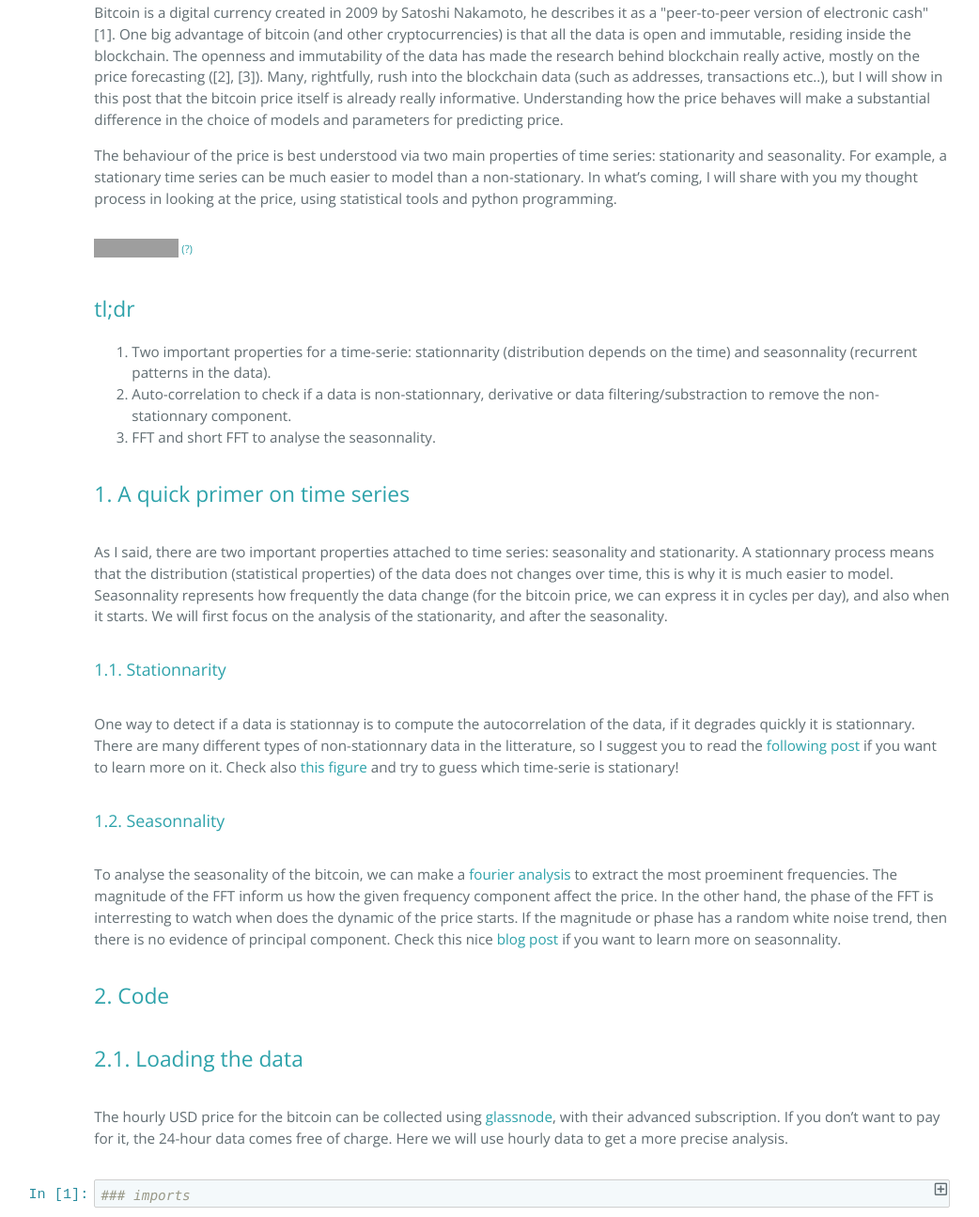
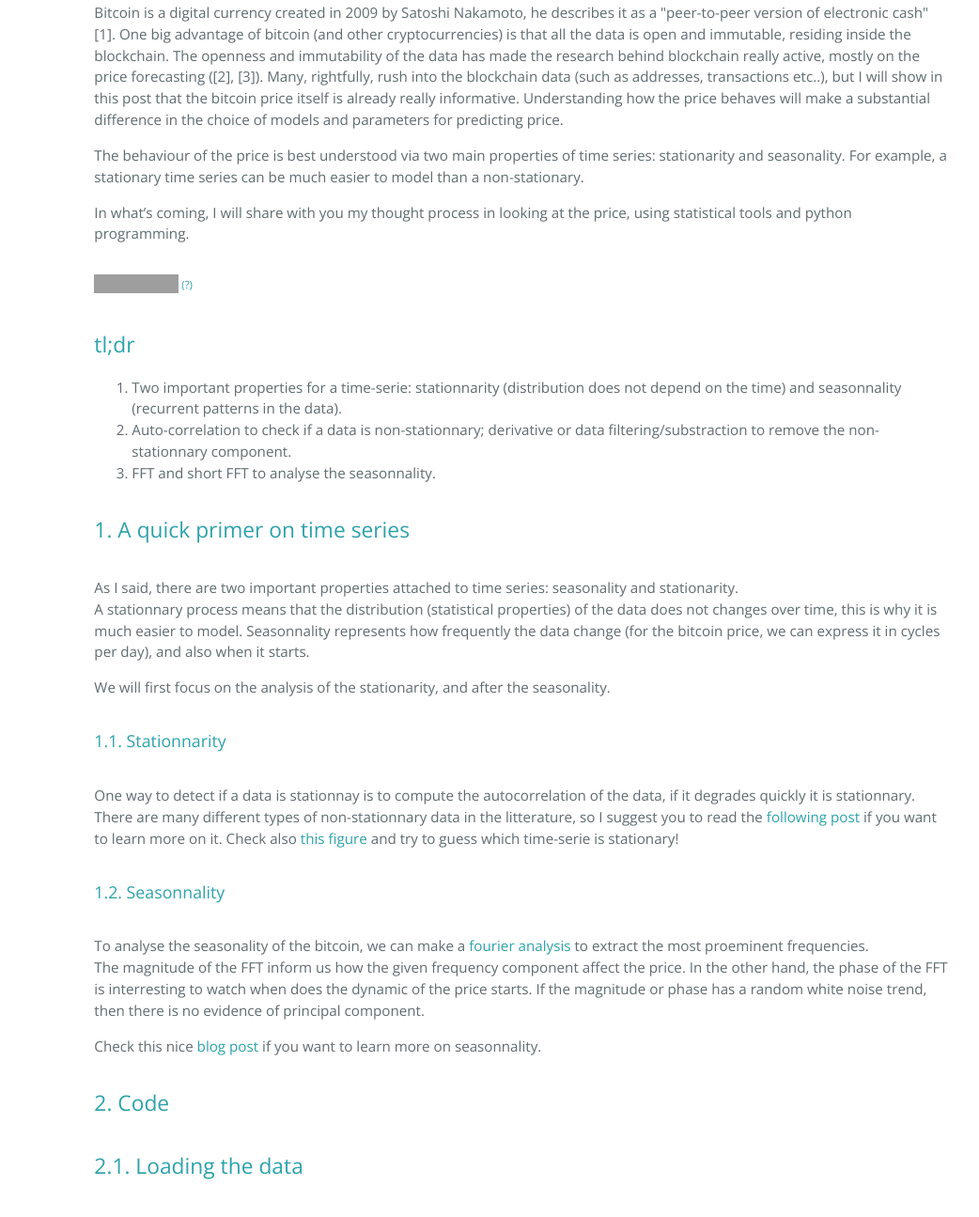
Before and after one commit to ltetrel/ltetrel.github.io, a Jekyll site: the page built from _posts/2000-01-01-bitcoin_price.html, in a window 1280 px wide and 1400 px high, scrolled down 555 px, cut to the strip 105-1400 px from the top of the window. Shown: the whole strip at 94% size, without its empty margins (130-1172 px from the left). Built offline with Jekyll 4.4.1, drawn with Linux system fonts in a browser that asks for light colours; nearby versions of some CDN libraries; comment, search, counter and statistics services are not loaded; some of the changed text lies outside the part shown; grey boxes are pictures that could not be loaded.

Commit message:
typo bitcoin_price

```diff
--- a/_posts/2000-01-01-bitcoin_price.html
+++ b/_posts/2000-01-01-bitcoin_price.html
@@ -17,9 +17,8 @@
 The openness and immutability of the data has made the research behind blockchain really active, mostly on the price forecasting (<cite><a href="#jang2017empirical">[2]</a></cite>, <cite><a href="#mudassir2020time">[3]</a></cite>).
 Many, rightfully, rush into the blockchain data (such as addresses, transactions etc..), but I will show in this post that the bitcoin price itself is already really informative.
 Understanding how the price behaves will make a substantial difference in the choice of models and parameters for predicting price.</p>
-<p>The behaviour of the price is best understood via two main properties of time series: stationarity and seasonality.
-For example, a stationary time series can be much easier to model than a non-stationary.
-In what’s coming, I will share with you my thought process in looking at the price, using statistical tools and python programming.</p>
+<p>The behaviour of the price is best understood via two main properties of time series: stationarity and seasonality. For example, a stationary time series can be much easier to model than a non-stationary.</p>
+<p>In what’s coming, I will share with you my thought process in looking at the price, using statistical tools and python programming.</p>
 </div>
 </div>
 </div>
@@ -34,8 +33,8 @@
 </div><div class="inner_cell">
 <div class="text_cell_render border-box-sizing rendered_html">
 <h2 id="tl;dr">tl;dr<a class="anchor-link" href="#tl;dr">¶</a></h2><ol>
-<li>Two important properties for a time-serie: stationnarity (distribution depends on the time) and seasonnality (recurrent patterns in the data).</li>
-<li>Auto-correlation to check if a data is non-stationnary, derivative or data filtering/substraction to remove the non-stationnary component.</li>
+<li>Two important properties for a time-serie: stationnarity (distribution does not depend on the time) and seasonnality (recurrent patterns in the data).</li>
+<li>Auto-correlation to check if a data is non-stationnary; derivative or data filtering/substraction to remove the non-stationnary component.</li>
 <li>FFT and short FFT to analyse the seasonnality.</li>
 </ol>
 </div>
@@ -51,10 +50,10 @@
 <div class="cell border-box-sizing text_cell rendered"><div class="prompt input_prompt">
 </div><div class="inner_cell">
 <div class="text_cell_render border-box-sizing rendered_html">
-<p>As I said, there are two important properties attached to time series: seasonality and stationarity.
+<p>As I said, there are two important properties attached to time series: seasonality and stationarity.<br/>
 A stationnary process means that the distribution (statistical properties) of the data does not changes over time, this is why it is much easier to model.
-Seasonnality represents how frequently the data change (for the bitcoin price, we can express it in cycles per day), and also when it starts.
-We will first focus on the analysis of the stationarity, and after the seasonality.</p>
+Seasonnality represents how frequently the data change (for the bitcoin price, we can express it in cycles per day), and also when it starts.</p>
+<p>We will first focus on the analysis of the stationarity, and after the seasonality.</p>
 </div>
 </div>
 </div>
@@ -68,10 +67,9 @@
 <div class="cell border-box-sizing text_cell rendered"><div class="prompt input_prompt">
 </div><div class="inner_cell">
 <div class="text_cell_render border-box-sizing rendered_html">
-<p>One way to detect if a data is stationnay is to compute the autocorrelation of the data, if it degrades quickly it is stationnary.
+<p>One way to detect if a data is stationnay is to compute the autocorrelation of the data, if it degrades quickly it is stationnary.<br/>
 There are many different types of non-stationnary data in the litterature, so I suggest you to read the <a href="https://towardsdatascience.com/stationarity-in-time-series-analysis-90c94f27322">following post</a>
-if you want to learn more on it.
-Check also <a href="https://otexts.com/fpp2/stationarity.html">this figure</a> and try to guess which time-serie is stationary!</p>
+if you want to learn more on it. Check also <a href="https://otexts.com/fpp2/stationarity.html">this figure</a> and try to guess which time-serie is stationary!</p>
 </div>
 </div>
 </div>
@@ -85,11 +83,10 @@
 <div class="cell border-box-sizing text_cell rendered"><div class="prompt input_prompt">
 </div><div class="inner_cell">
 <div class="text_cell_render border-box-sizing rendered_html">
-<p>To analyse the seasonality of the bitcoin, we can make a <a href="https://www.ritchievink.com/blog/2017/04/23/understanding-the-fourier-transform-by-example/">fourier analysis</a> to extract the most proeminent frequencies.
-The magnitude of the FFT inform us how the given frequency component affect the price.
-In the other hand, the phase of the FFT is interresting to watch when does the dynamic of the price starts.
-If the magnitude or phase has a random white noise trend, then there is no evidence of principal component.
-Check this nice <a href="https://machinelearningmastery.com/time-series-seasonality-with-python/">blog post</a> if you want to learn more on seasonnality.</p>
+<p>To analyse the seasonality of the bitcoin, we can make a <a href="https://www.ritchievink.com/blog/2017/04/23/understanding-the-fourier-transform-by-example/">fourier analysis</a> to extract the most proeminent frequencies.<br/>
+The magnitude of the FFT inform us how the given frequency component affect the price. In the other hand, the phase of the FFT is interresting to watch when does the dynamic of the price starts.
+If the magnitude or phase has a random white noise trend, then there is no evidence of principal component.</p>
+<p>Check this nice <a href="https://machinelearningmastery.com/time-series-seasonality-with-python/">blog post</a> if you want to learn more on seasonnality.</p>
 </div>
 </div>
 </div>
@@ -331,7 +328,8 @@
 </div><div class="inner_cell">
 <div class="text_cell_render border-box-sizing rendered_html">
 <p>In order to verify the quality of the process, one can check the auto-correlation for both the raw price data (blue line), and stationnary price data with the filtering method (green line).
-This will inform us about how well the data is stationnary after the process. We will compute the auto-correlations with different delays of up to 2 days every hours.</p>
+This will inform us about how well the data is stationnary after the process.</p>
+<p>We will compute the auto-correlations with different delays of up to 2 days every hours.</p>
 </div>
 </div>
 </div>
@@ -417,8 +415,8 @@
 </div><div class="inner_cell">
 <div class="text_cell_render border-box-sizing rendered_html">
 <p>Looking into the stationarity component also allows us to determine the window of prediction that is most suitable for the data.
-For example by checking how fast, for a given timestamp, the distribution of the raw price differ with its neighbors.
-By comparing the histogram (i.e. computing the correlation) for each timestamp with its neighbors, one can get an overview of what would be the acceptable range for a prediction.
+For example by checking how fast, for a given timestamp, the distribution of the raw price differ with its neighbors.</p>
+<p>By comparing the histogram (i.e. computing the correlation) for each timestamp with its neighbors, one can get an overview of what would be the acceptable range for a prediction.
 With the idea that if the distributions are close to each other, it is obviously easier to predict (because they are closed to each other).</p>
 </div>
 </div>
@@ -494,8 +492,10 @@
 <div class="cell border-box-sizing text_cell rendered"><div class="prompt input_prompt">
 </div><div class="inner_cell">
 <div class="text_cell_render border-box-sizing rendered_html">
-<p>In the following plot, the y-axis describes the samples at a given timestamp for the bitcoin price. From up to down, it follows the chronological order, but this is not important since each sample can be taken independently.
-The x-axis desribes the different offsets to compute the histogramms (from -120 hours to +120 hours), and the resulting correlation with no offset (the current timestamp of the sample, at $h0$).</p>
+<p>In the following plot, the y-axis describes some samples taken at different timestamps of the bitcoin price.
+From up to down, it follows the chronological order, but this is not important since each sample can be taken independently.
+The x-axis desribes the different offsets to compute the histogramms (from -120 hours to +120 hours).
+And the color is the resulting correlation between these distributions and the distribution at timestamp $h_0$ (the current timestamp of the sample).</p>
 </div>
 </div>
 </div>
@@ -619,10 +619,10 @@
 <div class="cell border-box-sizing text_cell rendered"><div class="prompt input_prompt">
 </div><div class="inner_cell">
 <div class="text_cell_render border-box-sizing rendered_html">
-<p>Another way to analyse seasonnality on a non-stationnary data is to compute its spectogramm (derived from a time-frequency analysis).
-A spectrogram is a visual representation during time of a signal's spectrum of frequencies. It is commonly used for example by <a href="https://github.com/deezer/spleeter">spleeter</a> to exctract voice from audio signals.
+<p>Another way to analyse seasonnality on a non-stationnary data is to compute its spectogramm (derived from a time-frequency analysis).<br/>
+A spectrogram is a visual representation during time of a signal's spectrum of frequencies. It is commonly used (for example by <a href="https://github.com/deezer/spleeter">spleeter</a>) to exctract voice from audio signals.
 The spectrogram can be computed using a short-fourier transform, which basically runs a fourier transform on a short window, sliding through all the data.</p>
-<p>Here, we will use a window size of 48 samples (hours), with a step of 1 and 125 frequency components.</p>
+<p>Here, we will use a window size of 48 samples (hours), with a step of 1 and 62 frequency components.</p>
 </div>
 </div>
 </div>
@@ -728,8 +728,8 @@
 <div class="cell border-box-sizing text_cell rendered"><div class="prompt input_prompt">
 </div><div class="inner_cell">
 <div class="text_cell_render border-box-sizing rendered_html">
-<p>Thanks to <a href="https://twitter.com/Vahidzarif1">Vahid Zarifpayam</a> for the review of this post.</p>
-<p>Credits goes to <a href="https://bitprobe.io/">Bitprobe</a>.</p>
+<p>Thanks to <a href="https://twitter.com/Vahidzarif1">Vahid Zarifpayam</a> for the review of this post.<br/>
+Credits goes to <a href="https://bitprobe.io/">Bitprobe</a>.</p>
 </div>
 </div>
 </div>
```
Also changed, not shown: other parts of _posts/2000-01-01-bitcoin_price.html (+6 -6 lines), notebooks/bitcoin_price.py (+23 -19 lines), 1 other file.
